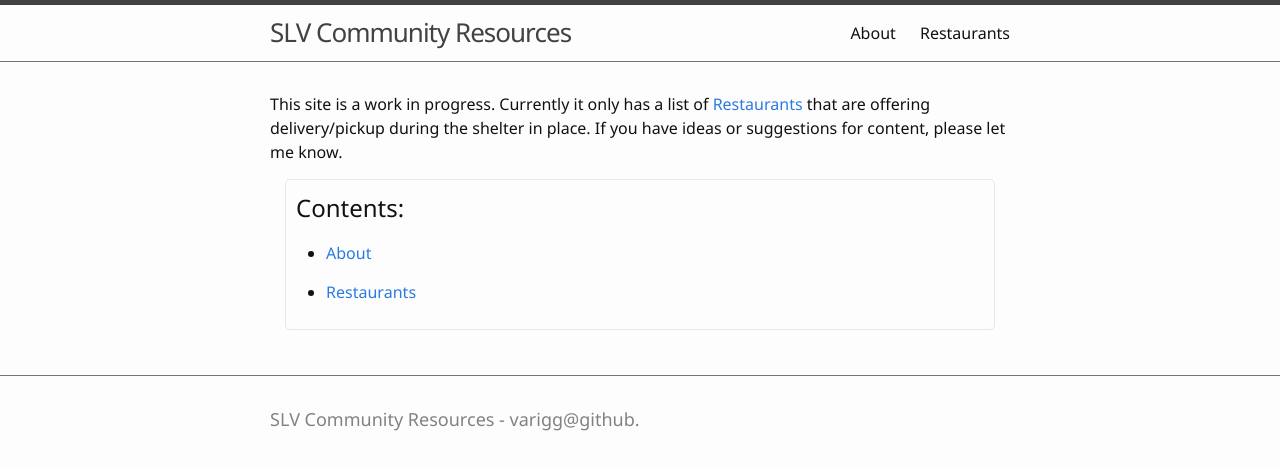
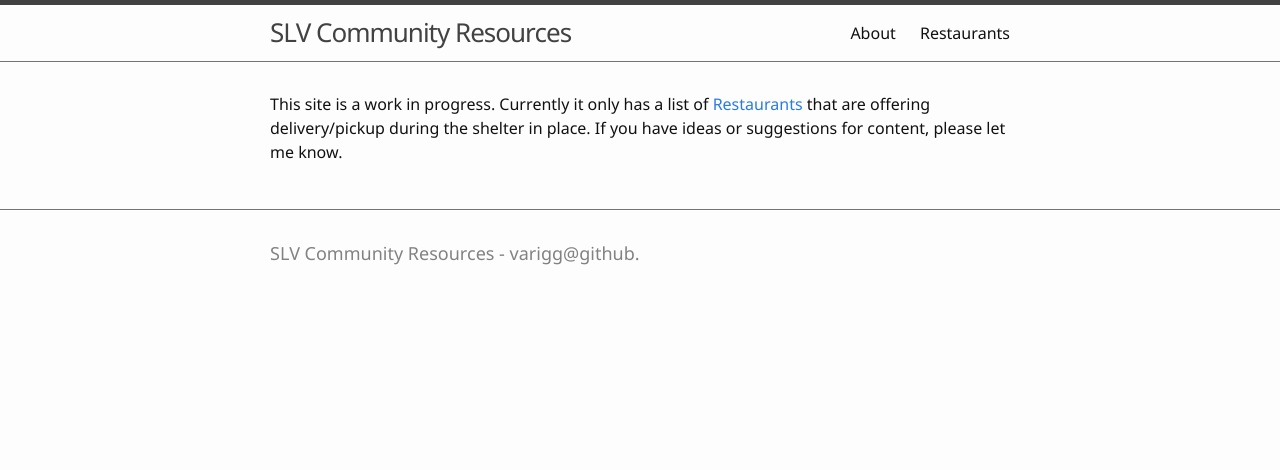
Before and after one commit to varigg/slv-resources, a Jekyll site: the page built from index.md, in a window 1280 px wide. Shown: the top 470 px of the page. Built offline with Jekyll 4.4.1, drawn with Linux system fonts in a browser that asks for light colours.

Commit message:
Remove toc

```diff
--- a/index.md
+++ b/index.md
@@ -2,11 +2,3 @@
 title: SLV Community Resources
 ---
 This site is a work in progress. Currently it only has a list of [Restaurants](restaurants) that are offering delivery/pickup during the shelter in place. If you have ideas or suggestions for content, please let me know.
-
-<div class="toc" markdown="1">
-## Contents:
-
-{% for lesson in site.pages %}
-{% if lesson.nav == true %}- [{{ lesson.title }}]({{ lesson.url | absolute_url }}){% endif %}
-{% endfor %}
-</div>
```
